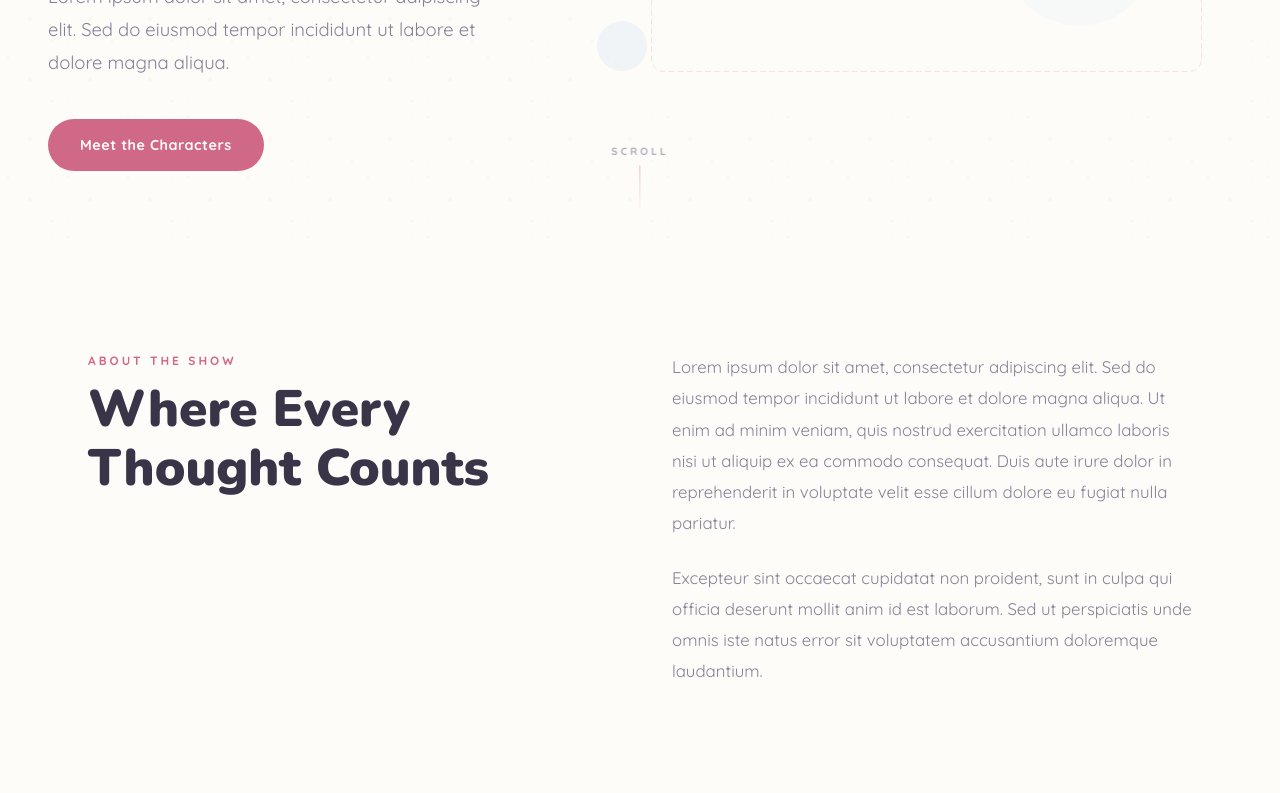
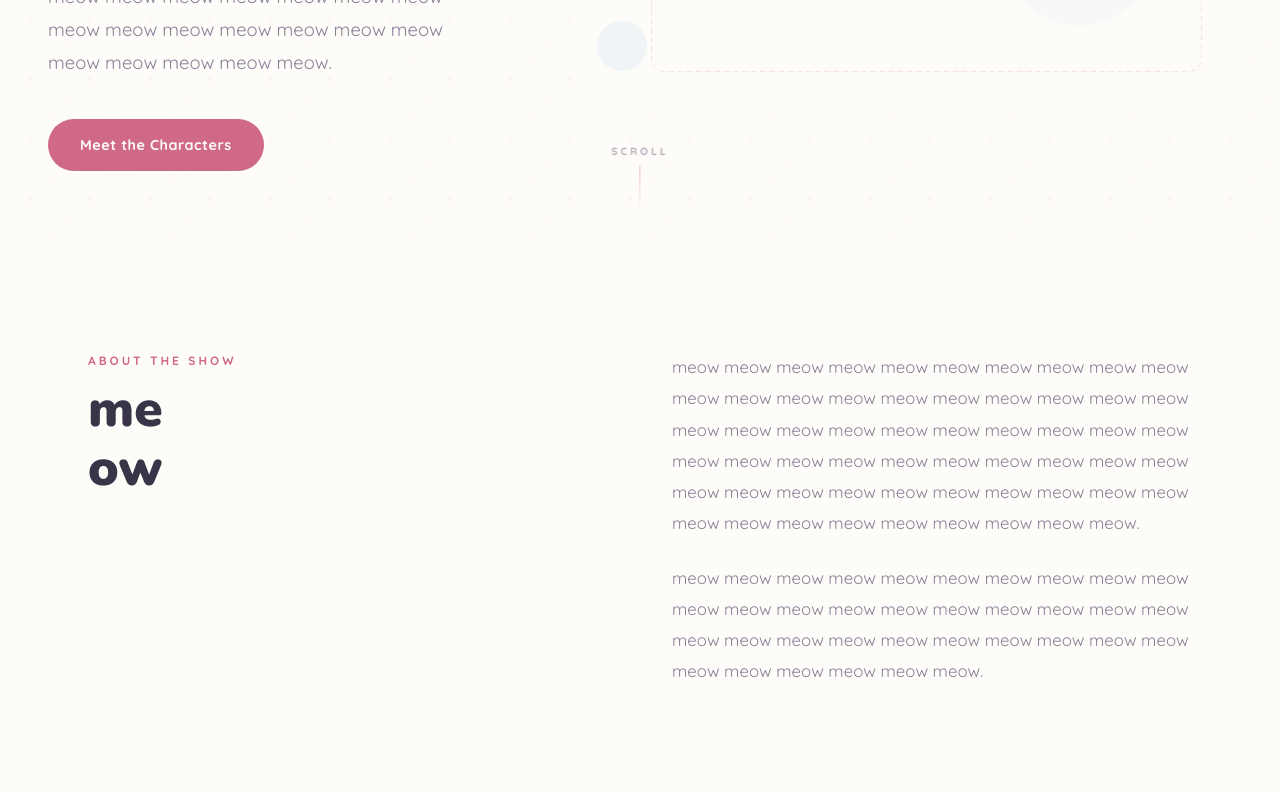
Before and after one commit to ralphizdabest3/superego-core, a plain HTML site: page index.html in a window 1280 px wide. Shown: the part 551-1344 px from the top of the page. Drawn offline with nearby package versions, Linux system fonts and the light colour scheme.

Commit message:
Replace all lorem ipsum with meow

```diff
--- a/index.html
+++ b/index.html
@@ -38,7 +38,7 @@
           <span class="hero-line hero-line--1" aria-hidden="true">SUPER</span>
           <span class="hero-line hero-line--2" aria-hidden="true">EGO</span>
         </h1>
-        <p class="hero-tagline">Lorem ipsum dolor sit amet, consectetur adipiscing elit. Sed do eiusmod tempor incididunt ut labore et dolore magna aliqua.</p>
+        <p class="hero-tagline">meow meow meow meow meow meow meow meow meow meow meow meow meow meow meow meow meow meow meow.</p>
         <a href="#characters" class="hero-cta">Meet the Characters</a>
       </div>
       <div class="hero-artwork">
@@ -60,15 +60,15 @@
         <div class="about-layout">
           <div class="about-header reveal">
             <span class="section-eyebrow">About the Show</span>
-            <h2 class="section-title">Where Every<br>Thought Counts</h2>
+            <h2 class="section-title">me<br>ow</h2>
           </div>
           <div class="about-body reveal">
             <div class="about-columns">
               <div class="about-col">
-                <p>Lorem ipsum dolor sit amet, consectetur adipiscing elit. Sed do eiusmod tempor incididunt ut labore et dolore magna aliqua. Ut enim ad minim veniam, quis nostrud exercitation ullamco laboris nisi ut aliquip ex ea commodo consequat. Duis aute irure dolor in reprehenderit in voluptate velit esse cillum dolore eu fugiat nulla pariatur.</p>
+                <p>meow meow meow meow meow meow meow meow meow meow meow meow meow meow meow meow meow meow meow meow meow meow meow meow meow meow meow meow meow meow meow meow meow meow meow meow meow meow meow meow meow meow meow meow meow meow meow meow meow meow meow meow meow meow meow meow meow meow meow.</p>
               </div>
               <div class="about-col">
-                <p>Excepteur sint occaecat cupidatat non proident, sunt in culpa qui officia deserunt mollit anim id est laborum. Sed ut perspiciatis unde omnis iste natus error sit voluptatem accusantium doloremque laudantium.</p>
+                <p>meow meow meow meow meow meow meow meow meow meow meow meow meow meow meow meow meow meow meow meow meow meow meow meow meow meow meow meow meow meow meow meow meow meow meow meow.</p>
               </div>
             </div>
           </div>
@@ -85,39 +85,39 @@
         <div class="character-grid">
           <article class="character-card reveal" data-accent="pink">
             <div class="character-card-img"><img src="assets/characters/meep-placeholder.svg" alt="Meep" width="280" height="380" loading="lazy"></div>
-            <div class="character-card-body"><h3 class="character-card-name">Meep</h3><p class="character-card-desc">Lorem ipsum dolor sit amet, consectetur adipiscing elit. Sed do eiusmod tempor incididunt ut labore et dolore magna aliqua.</p></div>
+            <div class="character-card-body"><h3 class="character-card-name">Meep</h3><p class="character-card-desc">meow meow meow meow meow meow meow meow meow meow meow meow meow meow meow meow meow meow meow.</p></div>
           </article>
           <article class="character-card reveal" data-accent="blue">
             <div class="character-card-img"><img src="assets/characters/fish-placeholder.svg" alt="Fish" width="280" height="380" loading="lazy"></div>
-            <div class="character-card-body"><h3 class="character-card-name">Fish</h3><p class="character-card-desc">Lorem ipsum dolor sit amet, consectetur adipiscing elit. Sed do eiusmod tempor incididunt ut labore et dolore magna aliqua.</p></div>
+            <div class="character-card-body"><h3 class="character-card-name">Fish</h3><p class="character-card-desc">meow meow meow meow meow meow meow meow meow meow meow meow meow meow meow meow meow meow meow.</p></div>
           </article>
           <article class="character-card reveal" data-accent="yellow">
             <div class="character-card-img"><img src="assets/characters/404-placeholder.svg" alt="404" width="280" height="380" loading="lazy"></div>
-            <div class="character-card-body"><h3 class="character-card-name">404</h3><p class="character-card-desc">Lorem ipsum dolor sit amet, consectetur adipiscing elit. Sed do eiusmod tempor incididunt ut labore et dolore magna aliqua.</p></div>
+            <div class="character-card-body"><h3 class="character-card-name">404</h3><p class="character-card-desc">meow meow meow meow meow meow meow meow meow meow meow meow meow meow meow meow meow meow meow.</p></div>
           </article>
           <article class="character-card reveal" data-accent="lavender">
             <div class="character-card-img"><img src="assets/characters/lady-placeholder.svg" alt="Lady" width="280" height="380" loading="lazy"></div>
-            <div class="character-card-body"><h3 class="character-card-name">Lady</h3><p class="character-card-desc">Lorem ipsum dolor sit amet, consectetur adipiscing elit. Sed do eiusmod tempor incididunt ut labore et dolore magna aliqua.</p></div>
+            <div class="character-card-body"><h3 class="character-card-name">Lady</h3><p class="character-card-desc">meow meow meow meow meow meow meow meow meow meow meow meow meow meow meow meow meow meow meow.</p></div>
           </article>
           <article class="character-card reveal" data-accent="green">
             <div class="character-card-img"><img src="assets/characters/ralph-placeholder.svg" alt="Ralph" width="280" height="380" loading="lazy"></div>
-            <div class="character-card-body"><h3 class="character-card-name">Ralph</h3><p class="character-card-desc">Lorem ipsum dolor sit amet, consectetur adipiscing elit. Sed do eiusmod tempor incididunt ut labore et dolore magna aliqua.</p></div>
+            <div class="character-card-body"><h3 class="character-card-name">Ralph</h3><p class="character-card-desc">meow meow meow meow meow meow meow meow meow meow meow meow meow meow meow meow meow meow meow.</p></div>
           </article>
           <article class="character-card reveal" data-accent="gold">
             <div class="character-card-img"><img src="assets/characters/gigi-placeholder.svg" alt="Gigi" width="280" height="380" loading="lazy"></div>
-            <div class="character-card-body"><h3 class="character-card-name">Gigi</h3><p class="character-card-desc">Lorem ipsum dolor sit amet, consectetur adipiscing elit. Sed do eiusmod tempor incididunt ut labore et dolore magna aliqua.</p></div>
+            <div class="character-card-body"><h3 class="character-card-name">Gigi</h3><p class="character-card-desc">meow meow meow meow meow meow meow meow meow meow meow meow meow meow meow meow meow meow meow.</p></div>
           </article>
           <article class="character-card reveal" data-accent="pink">
             <div class="character-card-img"><img src="assets/characters/leslie-placeholder.svg" alt="Leslie" width="280" height="380" loading="lazy"></div>
-            <div class="character-card-body"><h3 class="character-card-name">Leslie</h3><p class="character-card-desc">Lorem ipsum dolor sit amet, consectetur adipiscing elit. Sed do eiusmod tempor incididunt ut labore et dolore magna aliqua.</p></div>
+            <div class="character-card-body"><h3 class="character-card-name">Leslie</h3><p class="character-card-desc">meow meow meow meow meow meow meow meow meow meow meow meow meow meow meow meow meow meow meow.</p></div>
           </article>
           <article class="character-card reveal" data-accent="blue">
             <div class="character-card-img"><img src="assets/characters/steev-placeholder.svg" alt="Steev" width="280" height="380" loading="lazy"></div>
-            <div class="character-card-body"><h3 class="character-card-name">Steev</h3><p class="character-card-desc">Lorem ipsum dolor sit amet, consectetur adipiscing elit. Sed do eiusmod tempor incididunt ut labore et dolore magna aliqua.</p></div>
+            <div class="character-card-body"><h3 class="character-card-name">Steev</h3><p class="character-card-desc">meow meow meow meow meow meow meow meow meow meow meow meow meow meow meow meow meow meow meow.</p></div>
           </article>
           <article class="character-card reveal" data-accent="yellow">
             <div class="character-card-img"><img src="assets/characters/daisy-placeholder.svg" alt="Daisy" width="280" height="380" loading="lazy"></div>
-            <div class="character-card-body"><h3 class="character-card-name">Daisy</h3><p class="character-card-desc">Lorem ipsum dolor sit amet, consectetur adipiscing elit. Sed do eiusmod tempor incididunt ut labore et dolore magna aliqua.</p></div>
+            <div class="character-card-body"><h3 class="character-card-name">Daisy</h3><p class="character-card-desc">meow meow meow meow meow meow meow meow meow meow meow meow meow meow meow meow meow meow meow.</p></div>
           </article>
         </div>
       </div>
@@ -132,9 +132,9 @@
           <div class="creator-content reveal">
             <span class="section-eyebrow">Behind the Scenes</span>
             <h2 class="section-title">Meet the Creator</h2>
-            <blockquote class="creator-quote"><p>"Lorem ipsum dolor sit amet, consectetur adipiscing elit. Sed do eiusmod tempor incididunt ut labore et dolore magna aliqua."</p></blockquote>
-            <p class="creator-bio">Ut enim ad minim veniam, quis nostrud exercitation ullamco laboris nisi ut aliquip ex ea commodo consequat. Duis aute irure dolor in reprehenderit in voluptate velit esse cillum dolore eu fugiat nulla pariatur.</p>
-            <p class="creator-bio">Sed ut perspiciatis unde omnis iste natus error sit voluptatem accusantium doloremque laudantium, totam rem aperiam.</p>
+            <blockquote class="creator-quote"><p>"meow meow meow meow meow meow meow meow meow meow meow meow meow meow meow meow meow meow meow."</p></blockquote>
+            <p class="creator-bio">meow meow meow meow meow meow meow meow meow meow meow meow meow meow meow meow meow meow meow meow meow meow meow meow meow meow meow meow meow meow meow meow meow meow meow meow.</p>
+            <p class="creator-bio">meow meow meow meow meow meow meow meow meow meow meow meow meow meow meow meow meow.</p>
           </div>
         </div>
       </div>
@@ -145,7 +145,7 @@
         <div class="contact-layout reveal">
           <span class="section-eyebrow">Get in Touch</span>
           <h2 class="section-title">Say Hello</h2>
-          <p class="contact-text">Lorem ipsum dolor sit amet, consectetur adipiscing elit. Sed do eiusmod tempor incididunt ut labore et dolore magna aliqua.</p>
+          <p class="contact-text">meow meow meow meow meow meow meow meow meow meow meow meow meow meow meow meow meow meow meow.</p>
           <a href="mailto:info@superego.cafe" class="contact-email">info@superego.cafe</a>
         </div>
       </div>
```
